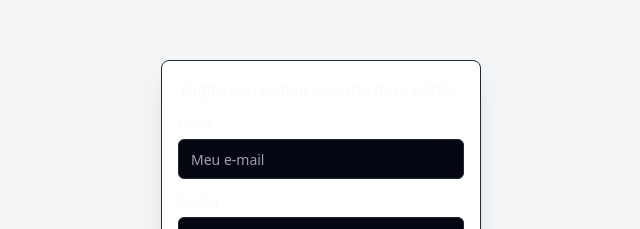
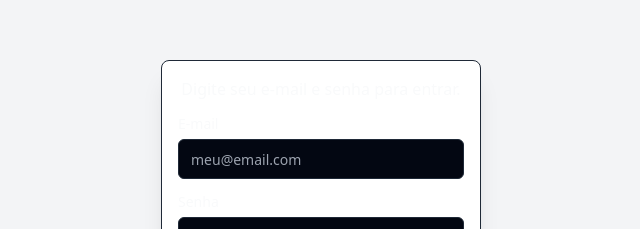
Before and after one commit to fcantarani/Oracao-UI, a React (Vite) app: page /login in a window 1280 px wide. Shown: the part 140-369 px from the top of the page, without its empty margins (319-959 px from the left). Built offline with nearby package versions, Linux system fonts and the light colour scheme.

Commit message:
feat: Zod Implementation

```diff
--- a/src/pages/login.tsx
+++ b/src/pages/login.tsx
@@ -1,25 +1,51 @@
 import { Button } from "@/components/ui/button";
 import { Input } from "@/components/ui/input";
 import { Label } from "@/components/ui/label";
-import { Separator } from "@/components/ui/separator"
+import { Separator } from "@/components/ui/separator";
+
+import { z } from "zod";
+import { useForm } from "react-hook-form"
+import { zodResolver } from "@hookform/resolvers/zod"
 
 export default function Login() {
+
+    const createLoginFormSchema = z.object({
+        email: z.string()
+            .min(1, "O e-mail é obrigatório.")
+            .email("Digite um e-mail válido."),
+        password: z.string()
+            .min(5, "Digite pelo menos 5 caracteres."),
+    })
+
+    type createLoginFormData = z.infer<typeof createLoginFormSchema>
+
+    const { register, handleSubmit, formState: { errors } } = useForm<createLoginFormData>({
+        resolver: zodResolver(createLoginFormSchema)
+    })
+
+    const onSubmit = (data: any) => {
+        console.log(data)
+    }
+
     return (
+        <form onSubmit={handleSubmit(onSubmit)}>
             <div className="flex h-screen mx-auto items-center bg-gray-100">
                 <div className="flex flex-col md:w-3/12 w-11/12 md:h-3/6 h-4/6 p-4 mx-auto border rounded-lg shadow-xl gap-4 bg-white">
                     <div className="flex justify-center">
                         <h1>Digite seu e-mail e senha para entrar.</h1>
                     </div>
                     <div className="flex flex-col gap-2">
-                    <Label htmlFor="email">Email</Label>
-                    <Input type="email" id="email" placeholder="Meu e-mail" />
+                        <Label htmlFor="email">E-mail</Label>
+                        <Input {...register("email")} type="email" id="email" placeholder="meu@email.com" />
+                        {errors.email && <span className="text-xs text-red-600">{errors.email.message}</span>}
                     </div>
                     <div className="flex flex-col gap-2">
                         <Label htmlFor="password">Senha</Label>
-                    <Input type="password" id="password" placeholder="******" />
+                        <Input {...register("password")} type="password" id="password" placeholder="******" />
+                        {errors.password && <span className="text-xs text-red-600">{errors.password.message}</span>}
                     </div>
                     <div className="w-full">
-                    <Button className="w-full font-bold">Entrar</Button>
+                        <Button type="submit" className="w-full font-bold">Entrar</Button>
                     </div>
 
                     <Separator />
@@ -34,6 +60,7 @@ export default function Login() {
                         <a className="underline underline-offset-4 hover:text-primary" href="/privacy">Politica de Privacidade</a>.
                     </p>
                 </div>
-        </div>
+            </div >
+        </form>
     );
 }
```
Lines whose indentation alone changed are shown as unchanged.
